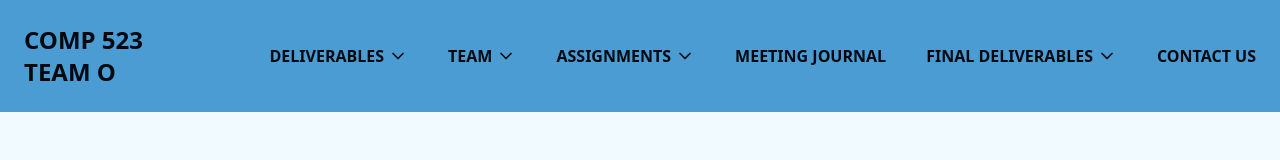
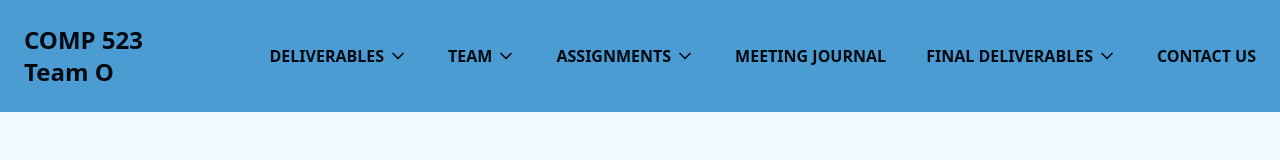
Before and after one commit to ethanbonsall/COMP-523-O, a Next.js app in the folder web/: page / in a window 1280 px wide. Shown: the top 160 px of the page. Built offline with nearby package versions, Linux system fonts and the light colour scheme.

Commit message:
Fix navbar and added navbar to remaining pages

```diff
--- a/web/components/navbar.tsx
+++ b/web/components/navbar.tsx
@@ -15,7 +15,7 @@ export default function Navbar() {
   return (
     <nav className="bg-primary text-text p-6 flex sticky top-0 justify-between w-full z-50">
       {/* Left Logo / Title */}
-      <button
+      <Link
         className="flex flex-col text-2xl font-bold"
         onClick={() => {
           const root = document.documentElement;
@@ -29,11 +29,10 @@ export default function Navbar() {
             root.classList.add("light");
             root.classList.remove("dark");
           }
-        }}
-      >
+        } } href="/"     >
         <h1>COMP 523</h1>
         <h1>Team O</h1>
-      </button>
+      </Link>
 
       {/* Desktop Nav */}
       <div className="hidden md:flex gap-x-10 justify-center self-center">
--- a/web/pages/platform-evaluation.tsx
+++ b/web/pages/platform-evaluation.tsx
@@ -1,3 +1,4 @@
+import Navbar from "@/components/navbar";
 import Head from "next/head";
 
 const PlatformEvaluation = () => {
@@ -6,6 +7,7 @@ const PlatformEvaluation = () => {
       <Head>
         <title>Development Platform Evaluation</title>
       </Head>
+      <Navbar />
       <main className="min-h-screen bg-gradient-to-br from-gray-50 to-gray-100 text-gray-900 p-6 md:p-12">
         <div className="max-w-5xl mx-auto space-y-10">
 
--- a/web/pages/prototype.tsx
+++ b/web/pages/prototype.tsx
@@ -1,3 +1,4 @@
+import Navbar from "@/components/navbar";
 import Head from "next/head";
 import Link from "next/link";
 
@@ -7,6 +8,7 @@ const Home = () => {
       <Head>
         <title>Pediatric Blue Book</title>
       </Head>
+      <Navbar />
       <main className="flex min-h-screen items-center justify-center bg-background text-center">
         <Link
           href="https://www.pediatricbluebook.com"
```
